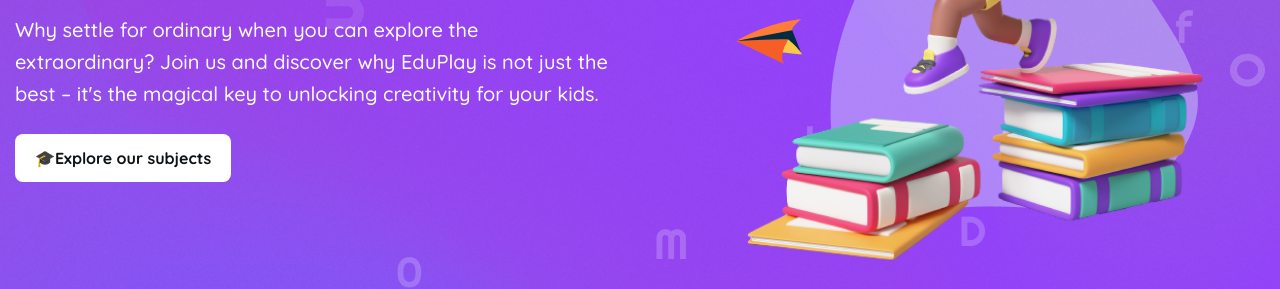
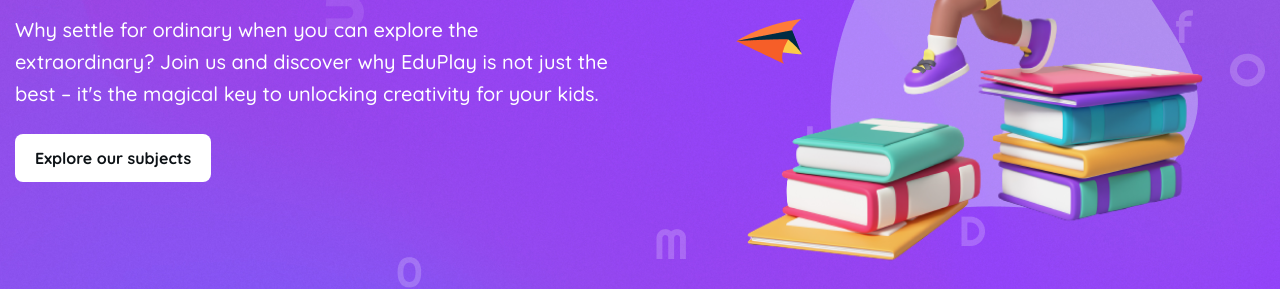
Before and after one commit to Sanchessa/sfls_lessons, a plain HTML site: page lesson_6/index.html in a window 1280 px wide. Shown: the part 1040-1329 px from the top of the page. Drawn offline with Linux system fonts and the light colour scheme.

Commit message:
Update index.html

```diff
--- a/lesson_6/index.html
+++ b/lesson_6/index.html
@@ -50,7 +50,7 @@
                         </p>
                     </div>
                     <div class="eduplay__action">
-                        <a href="" class="eduplay__button">🎓Explore our subjects</a>
+                        <a href="" class="eduplay__button">Explore our subjects</a>
                     </div>
                 </div>
                 <div class="eduplay__image">
```
